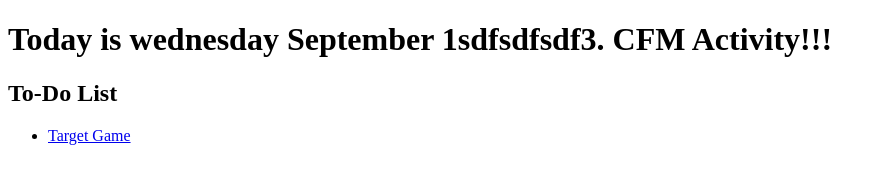
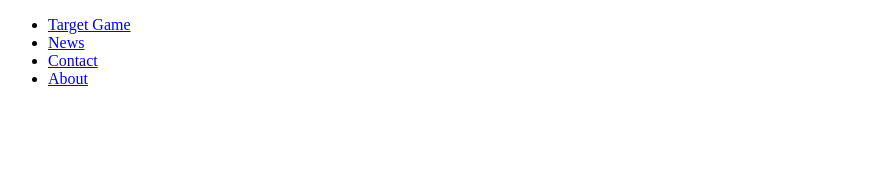
Before and after one commit to diegosan17/DiegoSantosPortfolio.github.io, a plain HTML site: page index.html in a window 1280 px wide. Shown: the whole page, without its empty margins (0-885 px from the left). Drawn offline with Linux system fonts and the light colour scheme.

Commit message:
Update index.html

```diff
--- a/index.html
+++ b/index.html
@@ -5,18 +5,16 @@
         <meta name="description" content="Diego Santos Senior Portfolio">
         <meta name="keywords" content="Senior Portfolio,Diego Santos,Thomas Edison CTE HS,Jamaica NY">
         <meta name="author" content="Diego Santos">
-    <link rel="stylesheet" href="main.css">
         <title>
             Diego Santos's Senior Portfolio Thomas A. Edison CTE High School
         </title>
     </head>
     <body>
-    <h1>
-      Today is wednesday September 1sdfsdfsdf3. CFM Activity!!!
-    </h1>
-    <h2>To-Do List</h2>
         <ul>
-      <li><a href="https://diegosan17.github.io/Unit-6-Project/" target="_blank">Target Game</a></li>
+            <li><a href="https://diegosan17.github.io/Unit-6-Project/" target="_blank"> Target Game </a></li>
+            <li><a href="#news">News</a></li>
+            <li><a href="#contact">Contact</a></li>
+            <li><a href="#about">About</a></li>
         </ul>
 
     </body>
```
Lines whose indentation alone changed are shown as unchanged.
